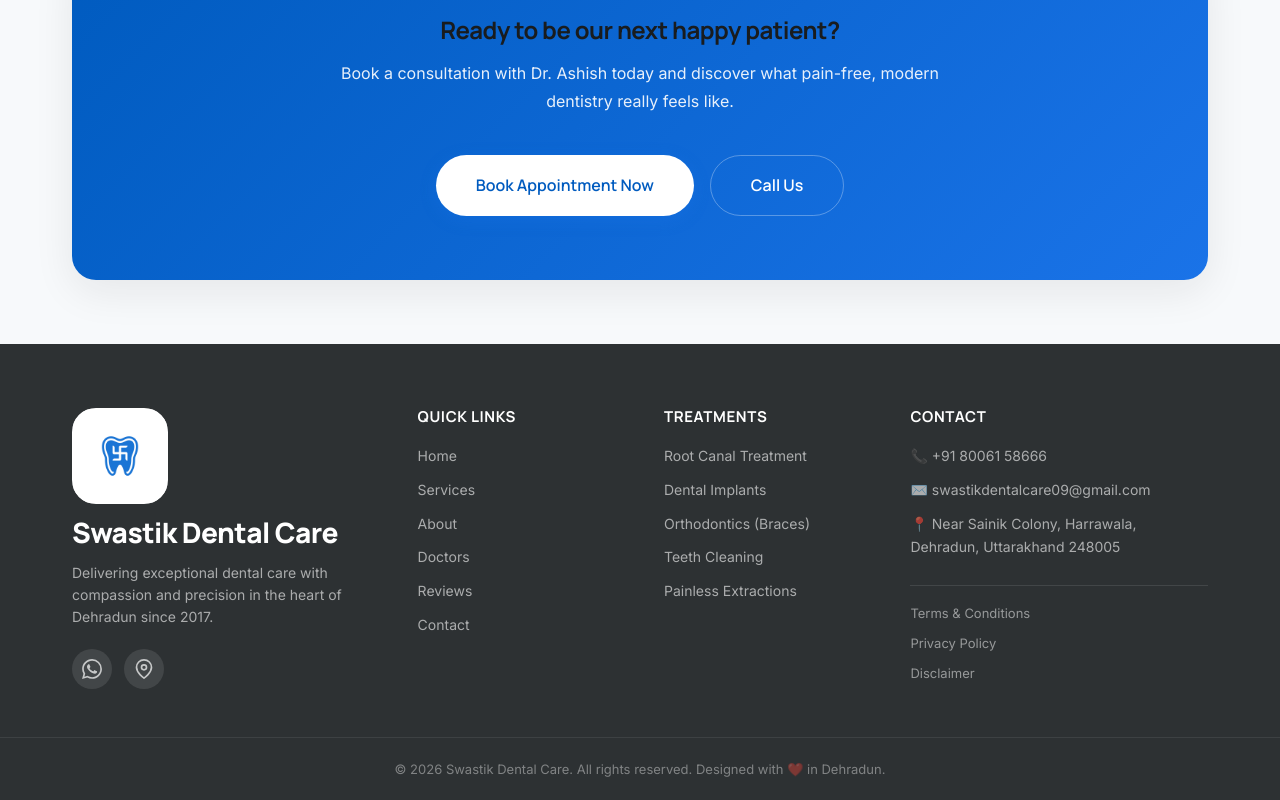
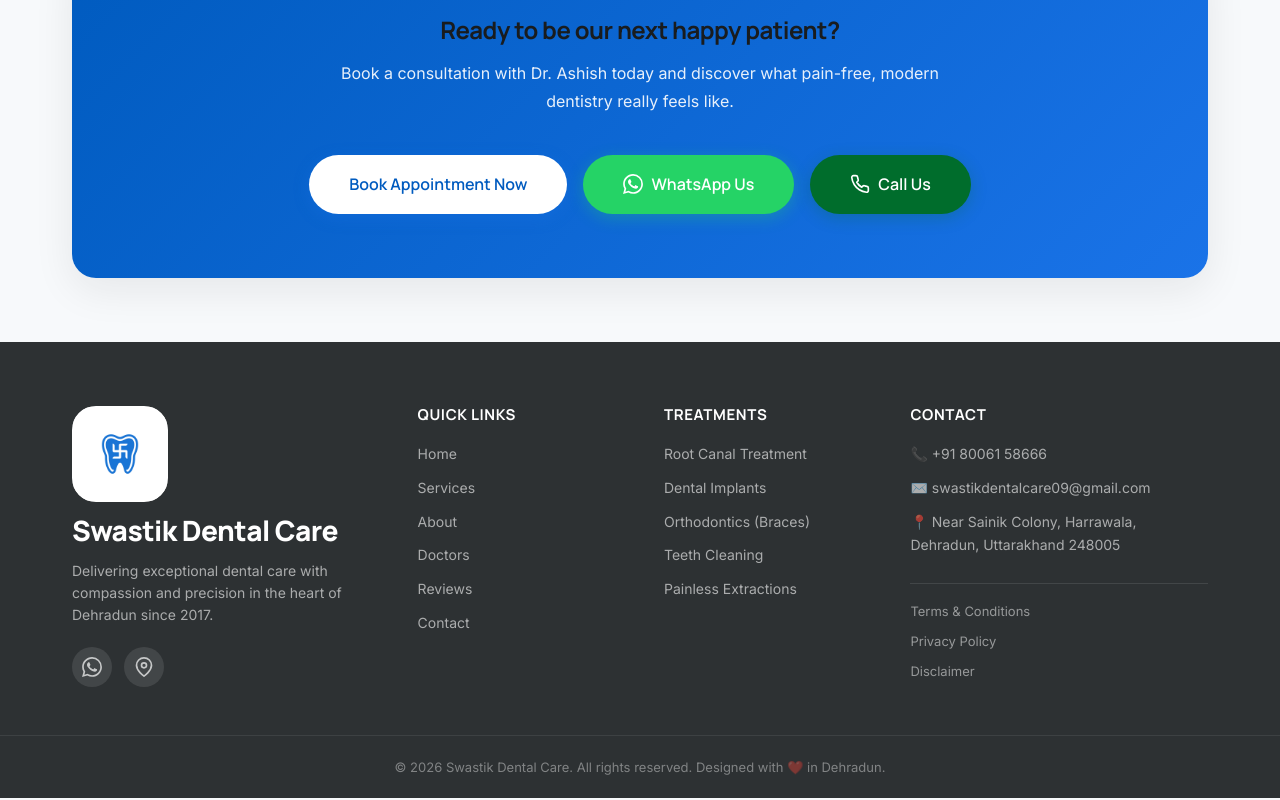
Before and after one commit to SomenSin/Swastik-Dental-Care, a Next.js app: page /reviews in a window 1280 px wide. Shown: the part 2160-2960 px from the top of the page. Built offline with nearby package versions, Linux system fonts and the light colour scheme.

Commit message:
feat: add direct call button below whatsapp in CTA sections for easier access

```diff
--- a/src/app/reviews/page.tsx
+++ b/src/app/reviews/page.tsx
@@ -119,7 +119,18 @@
                 <Link href="/contact" className="btn btn-primary btn-lg" style={{ background: "white", color: "var(--primary)" }}>
                   Book Appointment Now
                 </Link>
-                <a href={`tel:${CLINIC.phone}`} className="btn btn-lg" style={{ color: "white", border: "1px solid rgba(255,255,255,0.3)" }}>
+                <a
+                  href={`https://wa.me/${CLINIC.whatsapp}?text=Hi%2C%20I%27d%20like%20to%20book%20an%20appointment.`}
+                  target="_blank"
+                  rel="noopener noreferrer"
+                  className="btn btn-whatsapp btn-lg"
+                  id="reviews-cta-whatsapp-btn"
+                >
+                  <svg width="20" height="20" viewBox="0 0 24 24" fill="currentColor"><path d="M17.472 14.382c-.297-.149-1.758-.867-2.03-.967-.273-.099-.471-.148-.67.15-.197.297-.767.966-.94 1.164-.173.199-.347.223-.644.075-.297-.15-1.255-.463-2.39-1.475-.883-.788-1.48-1.761-1.653-2.059-.173-.297-.018-.458.13-.606.134-.133.298-.347.446-.52.149-.174.198-.298.298-.497.099-.198.05-.371-.025-.52-.075-.149-.669-1.612-.916-2.207-.242-.579-.487-.5-.669-.51-.173-.008-.371-.01-.57-.01-.198 0-.52.074-.792.372-.272.297-1.04 1.016-1.04 2.479 0 1.462 1.065 2.875 1.213 3.074.149.198 2.096 3.2 5.077 4.487.709.306 1.262.489 1.694.625.712.227 1.36.195 1.871.118.571-.085 1.758-.719 2.006-1.413.248-.694.248-1.289.173-1.413-.074-.124-.272-.198-.57-.347m-5.421 7.403h-.004a9.87 9.87 0 01-5.031-1.378l-.361-.214-3.741.982.998-3.648-.235-.374a9.86 9.86 0 01-1.51-5.26c.001-5.45 4.436-9.884 9.888-9.884 2.64 0 5.122 1.03 6.988 2.898a9.825 9.825 0 012.893 6.994c-.003 5.45-4.437 9.884-9.885 9.884m8.413-18.297A11.815 11.815 0 0012.05 0C5.495 0 .16 5.335.157 11.892c0 2.096.547 4.142 1.588 5.945L.057 24l6.305-1.654a11.882 11.882 0 005.683 1.448h.005c6.554 0 11.89-5.335 11.893-11.893a11.821 11.821 0 00-3.48-8.413z"/></svg>
+                  WhatsApp Us
+                </a>
+                <a href={`tel:${CLINIC.phone}`} className="btn btn-call btn-lg" id="reviews-cta-call-btn">
+                  <svg width="20" height="20" viewBox="0 0 24 24" fill="none" stroke="currentColor" strokeWidth="2" strokeLinecap="round" strokeLinejoin="round"><path d="M22 16.92v3a2 2 0 01-2.18 2 19.79 19.79 0 01-8.63-3.07 19.5 19.5 0 01-6-6 19.79 19.79 0 01-3.07-8.67A2 2 0 014.11 2h3a2 2 0 012 1.72c.127.96.361 1.903.7 2.81a2 2 0 01-.45 2.11L8.09 9.91a16 16 0 006 6l1.27-1.27a2 2 0 012.11-.45c.907.339 1.85.573 2.81.7A2 2 0 0122 16.92z"/></svg>
                   Call Us
                 </a>
               </div>
```
Also changed, not shown: src/app/page.tsx (+8 -0 lines).
